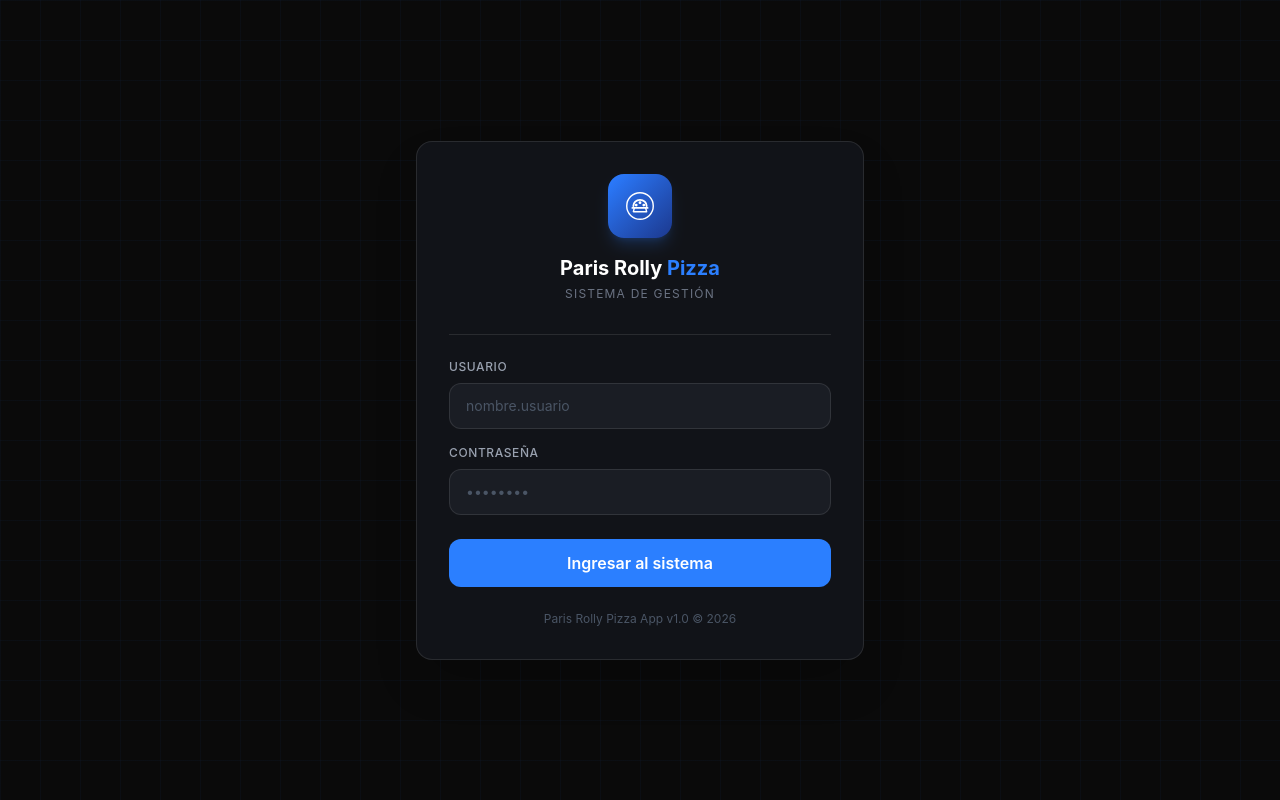
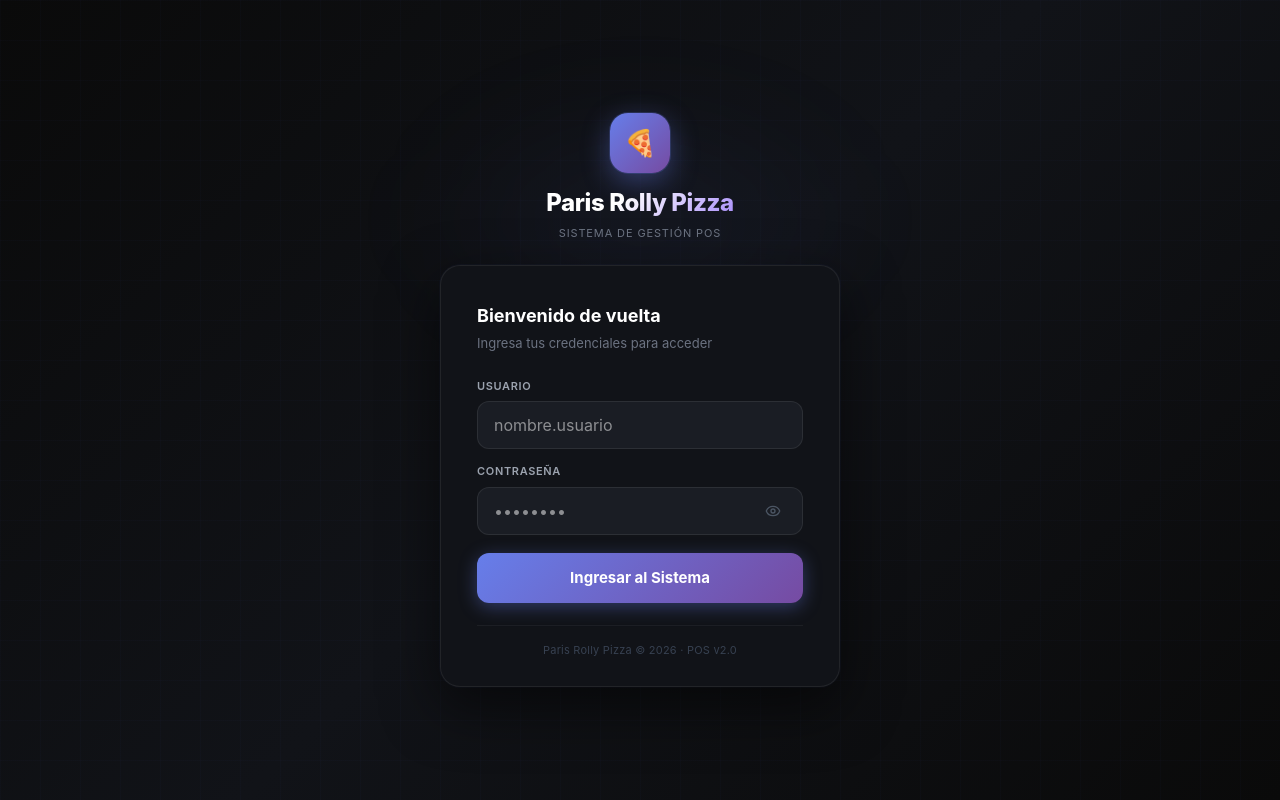
Before and after one commit to RodriGC12/TheRollyPizzaApp, a React app in the folder frontend/: page /login in a window 1280 px wide. Built offline with nearby package versions, Linux system fonts and the light colour scheme; the HTML template or start-up script is replaced by a standard one.

Commit message:
login mejorado frontend

```diff
--- a/frontend/package.json
+++ b/frontend/package.json
@@ -14,6 +14,7 @@
     "axios": "^1.15.0",
     "jspdf": "^4.2.1",
     "jspdf-autotable": "^5.0.7",
+    "lucide-react": "^1.12.0",
     "react": "^19.2.4",
     "react-dom": "^19.2.4",
     "react-router-dom": "^7.14.0",
--- a/frontend/src/pages/Login.jsx
+++ b/frontend/src/pages/Login.jsx
@@ -1,11 +1,25 @@
 import { useState } from 'react'
 import { useNavigate } from 'react-router-dom'
+import { Eye, EyeOff } from 'lucide-react'
 import api from '../services/api'
 
+const inputBase = {
+    width: '100%',
+    height: '48px',
+    background: '#1a1d24',
+    border: '1px solid rgba(255,255,255,0.08)',
+    borderRadius: '12px',
+    fontSize: '16px', // 16px evita el zoom automático en iOS
+    color: '#fff',
+    outline: 'none',
+    transition: 'border 0.15s, box-shadow 0.15s',
+}
+
 export default function Login() {
-    const [form, setForm] = useState({ nombre_usuario: '', password: '' })
-    const [error, setError] = useState('')
-    const [loading, setLoading] = useState(false)
+    const [form, setForm]             = useState({ nombre_usuario: '', password: '' })
+    const [showPassword, setShowPass] = useState(false)
+    const [error, setError]           = useState('')
+    const [loading, setLoading]       = useState(false)
     const navigate = useNavigate()
 
     const handleSubmit = async (e) => {
@@ -14,7 +28,7 @@ export default function Login() {
         setError('')
         try {
             const res = await api.post('/auth/login', form)
-        localStorage.setItem('token', res.data.token)
+            localStorage.setItem('token',   res.data.token)
             localStorage.setItem('usuario', JSON.stringify(res.data.usuario))
 
             const rol = (res.data.usuario.rol || '').toLowerCase()
@@ -23,88 +37,225 @@ export default function Login() {
             else if (rol === 'cocina')    navigate('/cocina')
             else                          navigate('/mesas')
         } catch (err) {
-        setError(err.response?.data?.error || 'Error al iniciar sesión')
+            setError(err.response?.data?.error || 'Credenciales incorrectas')
         } finally {
             setLoading(false)
         }
     }
 
+    const onFocus = e => {
+        e.target.style.border = '1px solid #667EEA'
+        e.target.style.boxShadow = '0 0 0 3px rgba(102,126,234,0.12)'
+    }
+    const onBlur = e => {
+        e.target.style.border = '1px solid rgba(255,255,255,0.08)'
+        e.target.style.boxShadow = 'none'
+    }
+
     return (
-        <div className="min-h-screen bg-[#0a0a0a] flex items-center justify-center p-4"
-             style={{backgroundImage:'linear-gradient(rgba(26,111,245,0.04) 1px, transparent 1px), linear-gradient(90deg, rgba(26,111,245,0.04) 1px, transparent 1px)', backgroundSize:'40px 40px'}}>
+        <div
+            className="min-h-screen flex flex-col justify-center items-center"
+            style={{
+                background: 'linear-gradient(135deg, #0a0a0a 0%, #111318 50%, #0a0a0a 100%)',
+                padding: '16px',
+            }}
+        >
+            {/* Grid de fondo */}
+            <div className="fixed inset-0 pointer-events-none" style={{
+                backgroundImage: 'linear-gradient(rgba(102,126,234,0.025) 1px, transparent 1px), linear-gradient(90deg, rgba(102,126,234,0.025) 1px, transparent 1px)',
+                backgroundSize: '40px 40px'
+            }}/>
 
-            <div className="bg-[#111318] border border-white/10 rounded-2xl p-8 w-full max-w-md shadow-2xl">
+            {/* Glow detrás del card */}
+            <div className="fixed pointer-events-none" style={{
+                top: '10%', left: '50%', transform: 'translateX(-50%)',
+                width: '500px', height: '280px',
+                background: 'radial-gradient(ellipse, rgba(102,126,234,0.07) 0%, transparent 70%)',
+                filter: 'blur(50px)'
+            }}/>
 
-                {/* Logo */}
-                <div className="text-center mb-8">
-                    <div className="w-16 h-16 bg-gradient-to-br from-blue-500 to-blue-900 rounded-2xl flex items-center justify-center mx-auto mb-4 shadow-lg shadow-blue-500/20">
-                        <svg className="w-9 h-9" viewBox="0 0 38 38" fill="none">
-                            <circle cx="19" cy="19" r="14" stroke="white" strokeWidth="1.5"/>
-                            <path d="M12 19C12 15.5 15 12.5 19 12.5C23 12.5 26 15.5 26 19" stroke="white" strokeWidth="2" strokeLinecap="round"/>
-                            <circle cx="15" cy="18" r="1.5" fill="white"/>
-                            <circle cx="19" cy="15.5" r="1.5" fill="white"/>
-                            <circle cx="23" cy="18" r="1.5" fill="white"/>
-                            <path d="M11 21L27 21" stroke="white" strokeWidth="2" strokeLinecap="round"/>
-                            <path d="M13 21L12 25L26 25L25 21" stroke="white" strokeWidth="1.5" strokeLinecap="round" strokeLinejoin="round"/>
-                        </svg>
+            <div className="relative w-full" style={{ maxWidth: '400px' }}>
+
+                {/* ── LOGO ── */}
+                <div className="flex flex-col items-center mb-6">
+                    <div
+                        className="flex items-center justify-center mb-3"
+                        style={{
+                            width: '60px', height: '60px',
+                            background: 'linear-gradient(135deg, #667EEA, #764BA2)',
+                            borderRadius: '18px',
+                            boxShadow: '0 8px 28px rgba(102,126,234,0.4), 0 0 0 1px rgba(102,126,234,0.2)'
+                        }}
+                    >
+                        <span style={{ fontSize: '26px' }}>🍕</span>
                     </div>
-                    <h1 className="text-xl font-bold text-white">
-                        Paris Rolly <span className="text-blue-500">Pizza</span>
+                    <h1 style={{
+                        fontSize: 'clamp(20px, 5vw, 24px)',
+                        fontWeight: 800,
+                        letterSpacing: '-0.4px',
+                        background: 'linear-gradient(135deg, #ffffff 40%, #a78bfa)',
+                        WebkitBackgroundClip: 'text',
+                        WebkitTextFillColor: 'transparent',
+                        backgroundClip: 'text',
+                        marginBottom: '4px',
+                        textAlign: 'center',
+                    }}>
+                        Paris Rolly Pizza
                     </h1>
-                    <p className="text-xs text-gray-500 mt-1 tracking-widest uppercase">
-                        Sistema de Gestión
+                    <p style={{ color: '#6B7280', fontSize: '11px', letterSpacing: '0.08em' }}>
+                        SISTEMA DE GESTIÓN POS
                     </p>
                 </div>
 
-                <hr className="border-white/10 mb-6" />
+                {/* ── CARD ── */}
+                <div style={{
+                    background: '#111318',
+                    border: '1px solid rgba(255,255,255,0.07)',
+                    borderRadius: '20px',
+                    boxShadow: '0 20px 56px rgba(0,0,0,0.55), 0 0 0 1px rgba(102,126,234,0.04)',
+                    padding: 'clamp(20px, 6vw, 36px) clamp(18px, 6vw, 36px) clamp(18px, 5vw, 28px)',
+                }}>
 
-                {/* Form */}
-                <form onSubmit={handleSubmit} className="space-y-4">
+                    <div style={{ marginBottom: '24px' }}>
+                        <h2 style={{ color: '#fff', fontSize: 'clamp(16px, 4vw, 18px)', fontWeight: 700, marginBottom: '5px' }}>
+                            Bienvenido de vuelta
+                        </h2>
+                        <p style={{ color: '#6B7280', fontSize: '13px' }}>
+                            Ingresa tus credenciales para acceder
+                        </p>
+                    </div>
+
+                    <form onSubmit={handleSubmit} style={{ display: 'flex', flexDirection: 'column', gap: '14px' }}>
+
+                        {/* Usuario */}
                         <div>
-                        <label className="text-xs text-gray-400 uppercase tracking-wider font-medium block mb-2">
+                            <label style={{
+                                display: 'block', color: '#9CA3AF',
+                                fontSize: '11px', fontWeight: 600,
+                                letterSpacing: '0.06em', textTransform: 'uppercase',
+                                marginBottom: '7px'
+                            }}>
                                 Usuario
                             </label>
                             <input
                                 type="text"
                                 placeholder="nombre.usuario"
                                 value={form.nombre_usuario}
-                            onChange={e => setForm({...form, nombre_usuario: e.target.value})}
-                            className="w-full bg-[#1a1d24] border border-white/10 rounded-xl px-4 py-3 text-white text-sm outline-none focus:border-blue-500 transition placeholder-gray-600"
+                                onChange={e => setForm({ ...form, nombre_usuario: e.target.value })}
+                                onFocus={onFocus}
+                                onBlur={onBlur}
+                                autoCapitalize="none"
+                                autoCorrect="off"
                                 required
-                        />
-                    </div>
-                    <div>
-                        <label className="text-xs text-gray-400 uppercase tracking-wider font-medium block mb-2">
-                            Contraseña
-                        </label>
-                        <input
-                            type="password"
-                            placeholder="••••••••"
-                            value={form.password}
-                            onChange={e => setForm({...form, password: e.target.value})}
-                            className="w-full bg-[#1a1d24] border border-white/10 rounded-xl px-4 py-3 text-white text-sm outline-none focus:border-blue-500 transition placeholder-gray-600"
-                            required
+                                style={{ ...inputBase, padding: '0 16px' }}
                             />
                         </div>
 
+                        {/* Contraseña */}
+                        <div>
+                            <label style={{
+                                display: 'block', color: '#9CA3AF',
+                                fontSize: '11px', fontWeight: 600,
+                                letterSpacing: '0.06em', textTransform: 'uppercase',
+                                marginBottom: '7px'
+                            }}>
+                                Contraseña
+                            </label>
+                            <div style={{ position: 'relative' }}>
+                                <input
+                                    type={showPassword ? 'text' : 'password'}
+                                    placeholder="••••••••"
+                                    value={form.password}
+                                    onChange={e => setForm({ ...form, password: e.target.value })}
+                                    onFocus={onFocus}
+                                    onBlur={onBlur}
+                                    required
+                                    style={{ ...inputBase, padding: '0 48px 0 16px' }}
+                                />
+                                <button
+                                    type="button"
+                                    onClick={() => setShowPass(v => !v)}
+                                    style={{
+                                        position: 'absolute', right: '14px',
+                                        top: '50%', transform: 'translateY(-50%)',
+                                        color: '#4B5563', background: 'none', border: 'none',
+                                        cursor: 'pointer', padding: '4px',
+                                        display: 'flex', alignItems: 'center',
+                                        // tap target grande para móvil
+                                        minWidth: '32px', minHeight: '32px', justifyContent: 'center'
+                                    }}
+                                    onMouseEnter={e => e.currentTarget.style.color = '#9CA3AF'}
+                                    onMouseLeave={e => e.currentTarget.style.color = '#4B5563'}
+                                >
+                                    {showPassword ? <EyeOff size={16}/> : <Eye size={16}/>}
+                                </button>
+                            </div>
+                        </div>
+
+                        {/* Error */}
                         {error && (
-                        <div className="bg-red-500/10 border border-red-500/30 rounded-xl px-4 py-3 text-red-400 text-sm">
+                            <div style={{
+                                background: 'rgba(239,68,68,0.08)',
+                                border: '1px solid rgba(239,68,68,0.2)',
+                                borderRadius: '10px',
+                                padding: '11px 14px',
+                                color: '#f87171',
+                                fontSize: '13px',
+                                display: 'flex',
+                                alignItems: 'center',
+                                gap: '8px',
+                            }}>
+                                <span style={{ flexShrink: 0 }}>⚠</span>
                                 {error}
                             </div>
                         )}
 
+                        {/* Botón submit */}
                         <button
                             type="submit"
                             disabled={loading}
-                        className="w-full bg-blue-500 hover:bg-blue-600 disabled:opacity-50 text-white font-semibold py-3 rounded-xl transition mt-2"
+                            className="active:scale-[0.97]"
+                            style={{
+                                width: '100%',
+                                height: '50px',
+                                background: loading
+                                    ? 'rgba(102,126,234,0.45)'
+                                    : 'linear-gradient(135deg, #667EEA 0%, #764BA2 100%)',
+                                border: 'none',
+                                borderRadius: '12px',
+                                color: '#fff',
+                                fontSize: '15px',
+                                fontWeight: 700,
+                                cursor: loading ? 'not-allowed' : 'pointer',
+                                boxShadow: loading ? 'none' : '0 4px 18px rgba(102,126,234,0.38)',
+                                transition: 'filter 0.15s, box-shadow 0.15s',
+                                marginTop: '4px',
+                                display: 'flex',
+                                alignItems: 'center',
+                                justifyContent: 'center',
+                                gap: '8px',
+                            }}
+                            onMouseEnter={e => { if (!loading) e.currentTarget.style.filter = 'brightness(112%)' }}
+                            onMouseLeave={e => { e.currentTarget.style.filter = 'none' }}
                         >
-                        {loading ? 'Ingresando...' : 'Ingresar al sistema'}
+                            {loading ? (
+                                <>
+                                    <svg className="animate-spin" width="16" height="16" viewBox="0 0 24 24" fill="none">
+                                        <circle cx="12" cy="12" r="10" stroke="rgba(255,255,255,0.25)" strokeWidth="3"/>
+                                        <path d="M12 2a10 10 0 0 1 10 10" stroke="white" strokeWidth="3" strokeLinecap="round"/>
+                                    </svg>
+                                    Verificando...
+                                </>
+                            ) : 'Ingresar al Sistema'}
                         </button>
                     </form>
 
-                <p className="text-center text-xs text-gray-600 mt-6">
-                    Paris Rolly Pizza App v1.0 © 2026
+                    <div style={{ borderTop: '1px solid rgba(255,255,255,0.05)', marginTop: '22px', paddingTop: '16px' }}>
+                        <p style={{ textAlign: 'center', color: '#374151', fontSize: '11px', letterSpacing: '0.02em' }}>
+                            Paris Rolly Pizza © 2026 · POS v2.0
                         </p>
+                    </div>
+                </div>
             </div>
         </div>
     )
```
Also changed, not shown: 1 other file (tests, documents, lock files or other folders). Lines whose indentation alone changed are shown as unchanged.
